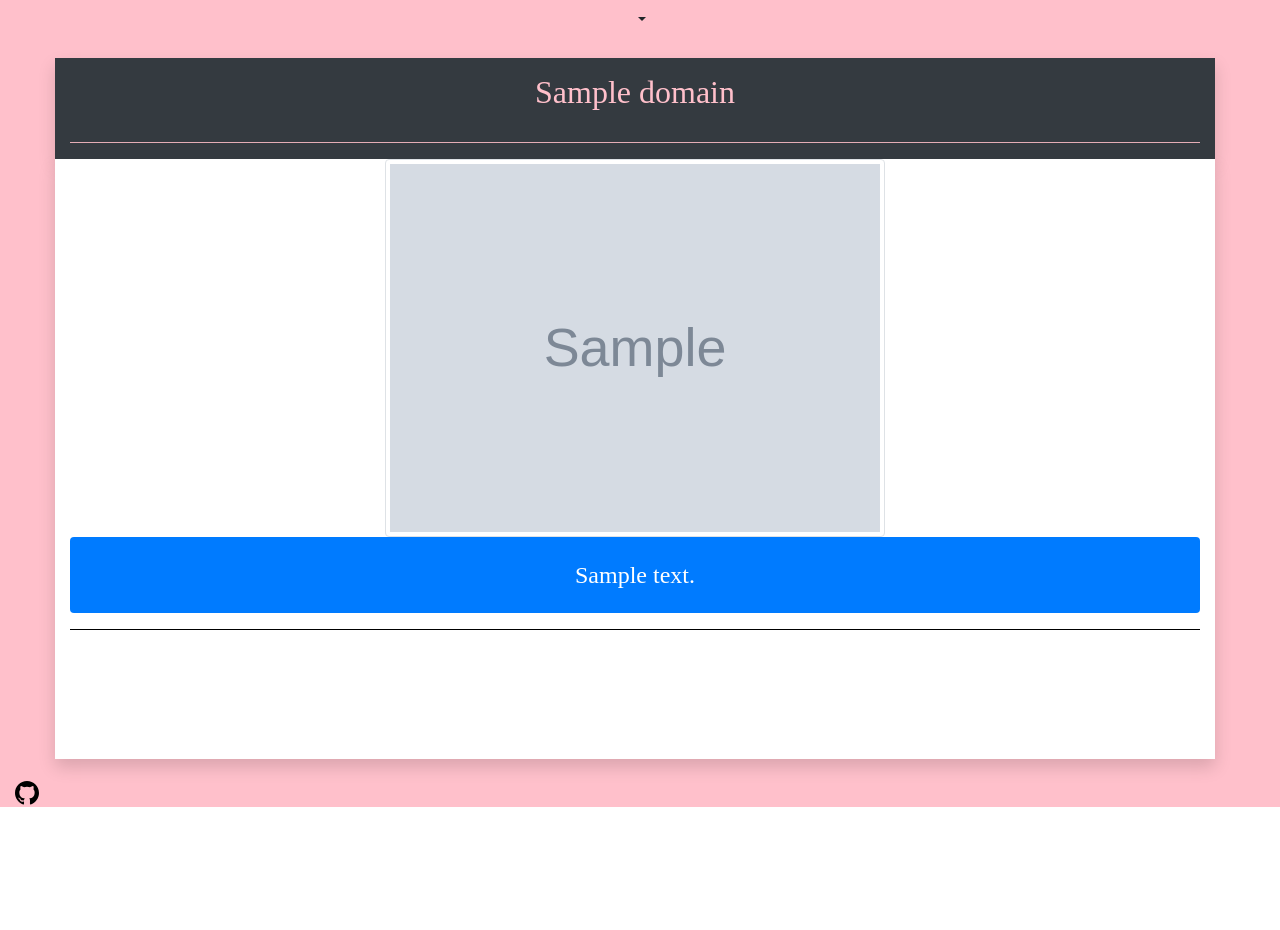
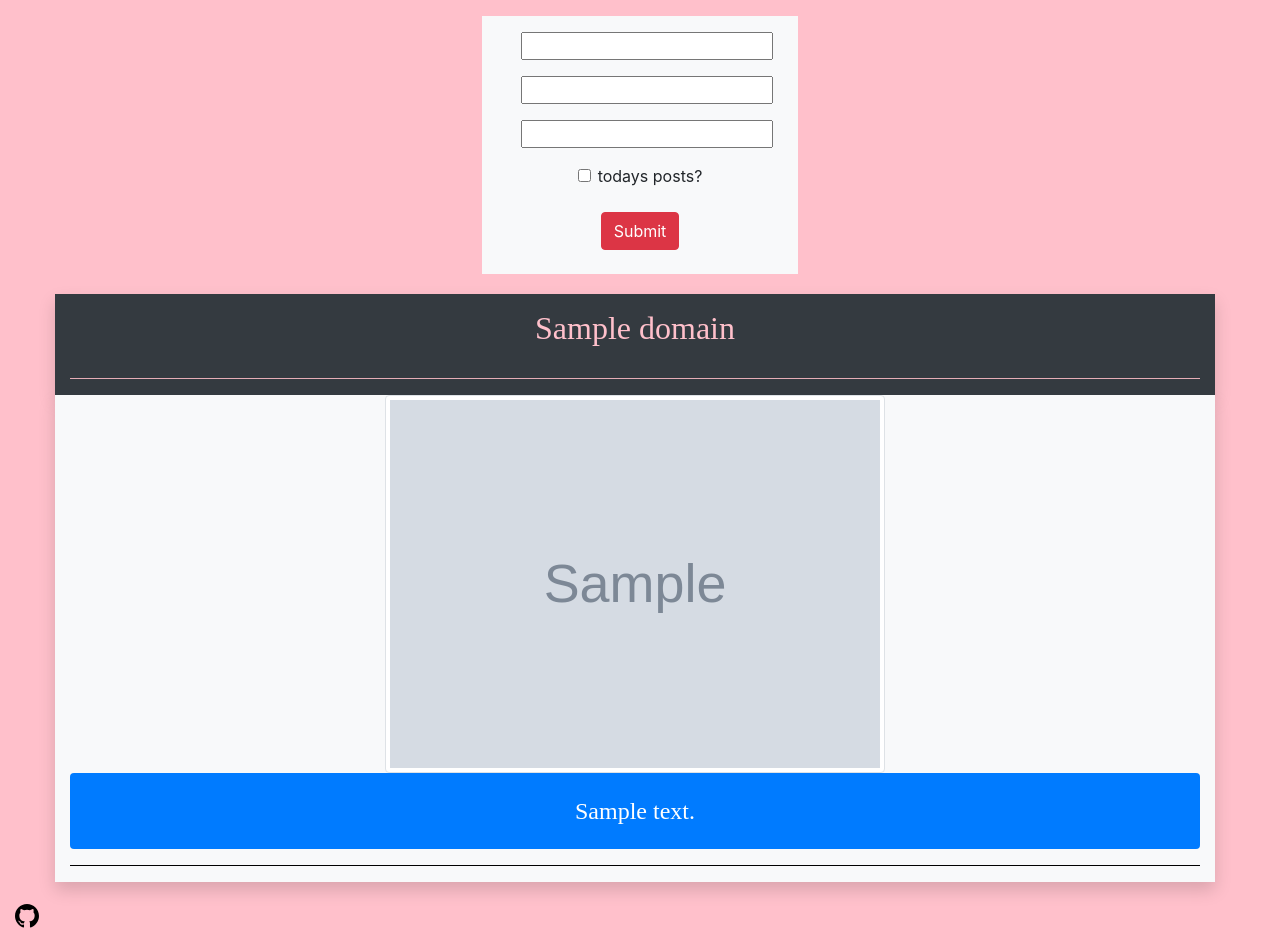
Before and after one commit to MantequilaMiracle/Test, a Django app: template newapp/templates/newapp/content.html in a window 1280 px wide. Shown: the part 62-992 px from the top of the page. Before the commit the page ends 869 px from the top, so only its background shows below. Run offline with Django 3.2, Linux system fonts and the light colour scheme; the template is opened without the code that fills it: most values are stand-ins (such as "Sample title", 1, 10 or a date in 2020); grey boxes marked "Sample" are stand-in pictures; form fields are guessed from the names that the template uses; some libraries are stand-ins or nearby versions.

Commit message:
Template changes

```diff
--- a/newapp/templates/newapp/content.html
+++ b/newapp/templates/newapp/content.html
@@ -1,12 +1,8 @@
 {% extends "newapp/index.html" %}
     {% block filters %}
-    <form action="" method="post">
+    <div class="container bg-light mt-3" align="center" style="width: 316px">
+      <form action="" method="post" class="px-4 py-3">
         {% csrf_token %}
-      <div class="btn-group">
-        <button type="button" class="btn btn-default dropdown-toggle" data-toggle="dropdown" data-display="static" aria-haspopup="true" aria-expanded="false">
-        </button>
-        <div class="dropdown-menu p-3" style="width: 400px">
-          <span class="dropdown-item-text text-muted">Enter publics</span>
         <div class="form-group">
           {{ form.public1 }}
         </div>
@@ -17,17 +13,17 @@
           {{ form.public3 }}
         </div>
         <div class="form-group">
-            <div class="form-check mt-2">
-              <sub><input type="checkbox" name="today_posts" id="today_posts" class="form-check-input"></sub>
-              <label for="today_posts" class="form-check-label">do u wanna see todays posts?</label>
+          <div class="form-check mr-auto">
+            <input type="checkbox" name="today_posts" id="today_posts" class="form-check-input">
+            <label for="today_posts" for="today_posts" class="form-check-label">
+               todays posts?
+            </label>
           </div>
         </div>
-          <div class="dropdown-item">
         <button type="sumbit" class="btn btn-danger btn-md my-2">Submit</button>
+      </form>
     </div>
-        </div>
-      </div>
-    </form>
+
     {% endblock %}
     {% block content%}
       <div class="container-fluid align-items-center" style="padding-left: 50px; padding-right: 100px; margin: 20px">
@@ -41,7 +37,7 @@
         </div>
         <div class="row shadow">
           {% for context in total_context %}
-            <div class="col bg-white overflow-auto" style="height: 600px;">
+            <div class="col bg-light">
               {% for dataset in context.data %}
                 {% if dataset.photo_url %}
                   <div class="card-img-top">
--- a/newapp/templates/newapp/index.html
+++ b/newapp/templates/newapp/index.html
@@ -48,7 +48,7 @@
 		</style>
 	</head>
 	<body>
-		<nav class="navbar navbar-expand-lg navbar-dark bg-dark">
+		<nav class="navbar navbar-expand-lg navbar-dark bg-dark mx-auto">
 			  <a class="navbar-brand" href="/" style="font-size:1.5rem">3<span style="color: #afa">ost</span></a>
 			  <button class="navbar-toggler" type="button" data-toggle="collapse" data-target="#navbarSupportedContent" aria-controls="navbarSupportedContent" aria-expanded="false" aria-label="Toggle navigation">
 			    <span class="navbar-toggler-icon"></span>
@@ -61,7 +61,10 @@
 			      </li>
 						{% if user.is_authenticated %}
 							<li class="nav-item">
-				        <a class="nav-link" href="/accounts/{{ user.username }}/profile/">{{ user.username }}</a>
+				        <a class="nav-link" href="/accounts/profile/">{{ user.username }}</a>
+				      </li>
+							<li class="nav-item">
+				        <a class="nav-link" href="/accounts/logout/">logout</a>
 				      </li>
 						{% else %}
 				      <li class="nav-item">
--- a/newapp/urls.py
+++ b/newapp/urls.py
@@ -4,6 +4,6 @@ from . import views
 urlpatterns = [
     path('', views.mainpage, name="mainpage"),
     path('posts/', views.multipost, name="posts"),
-    path('accounts/<username>/profile/', views.profile, name="profile"),
+    path('accounts/profile/', views.profile, name="profile"),
     path('register/', views.registerview, name="register"),
 ]
```
Also changed, not shown: newapp/templates/registration/register.html (+3 -4 lines), newapp/views.py (+3 -6 lines). Lines whose indentation alone changed are shown as unchanged.
